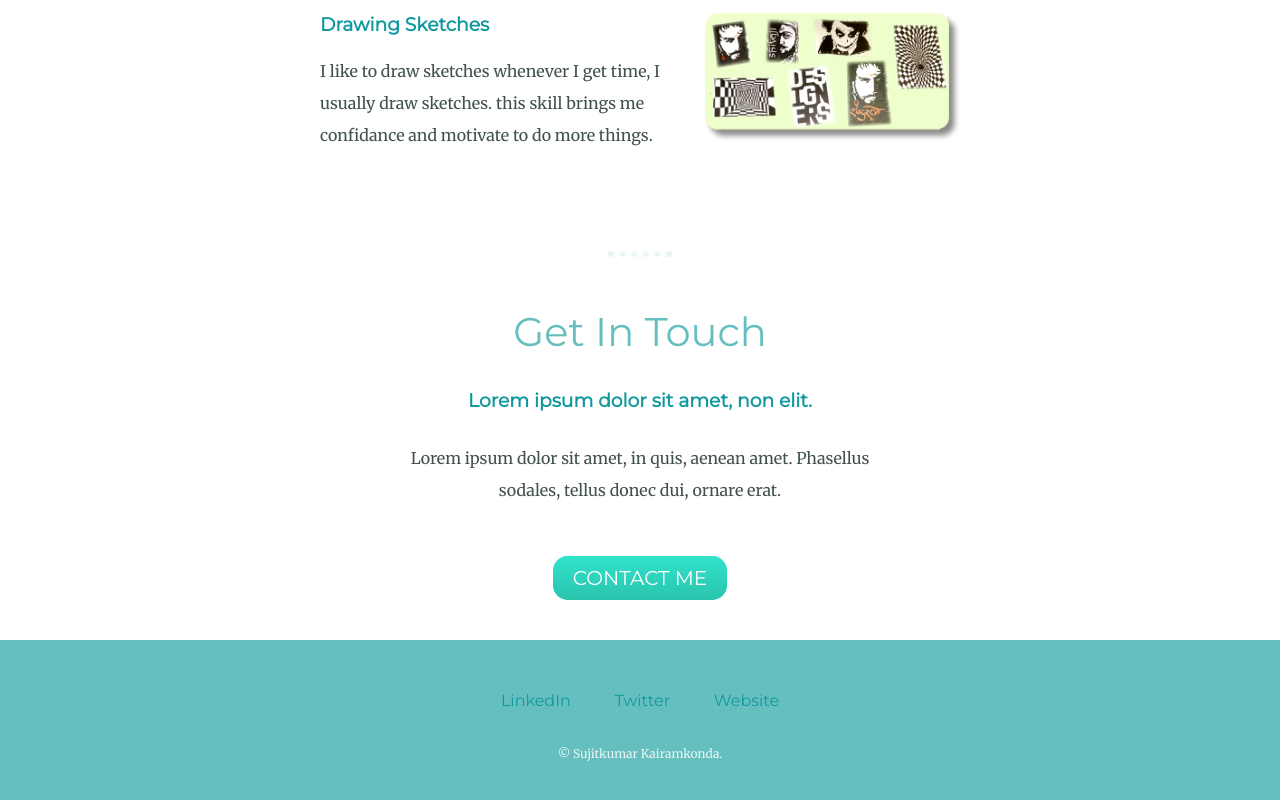
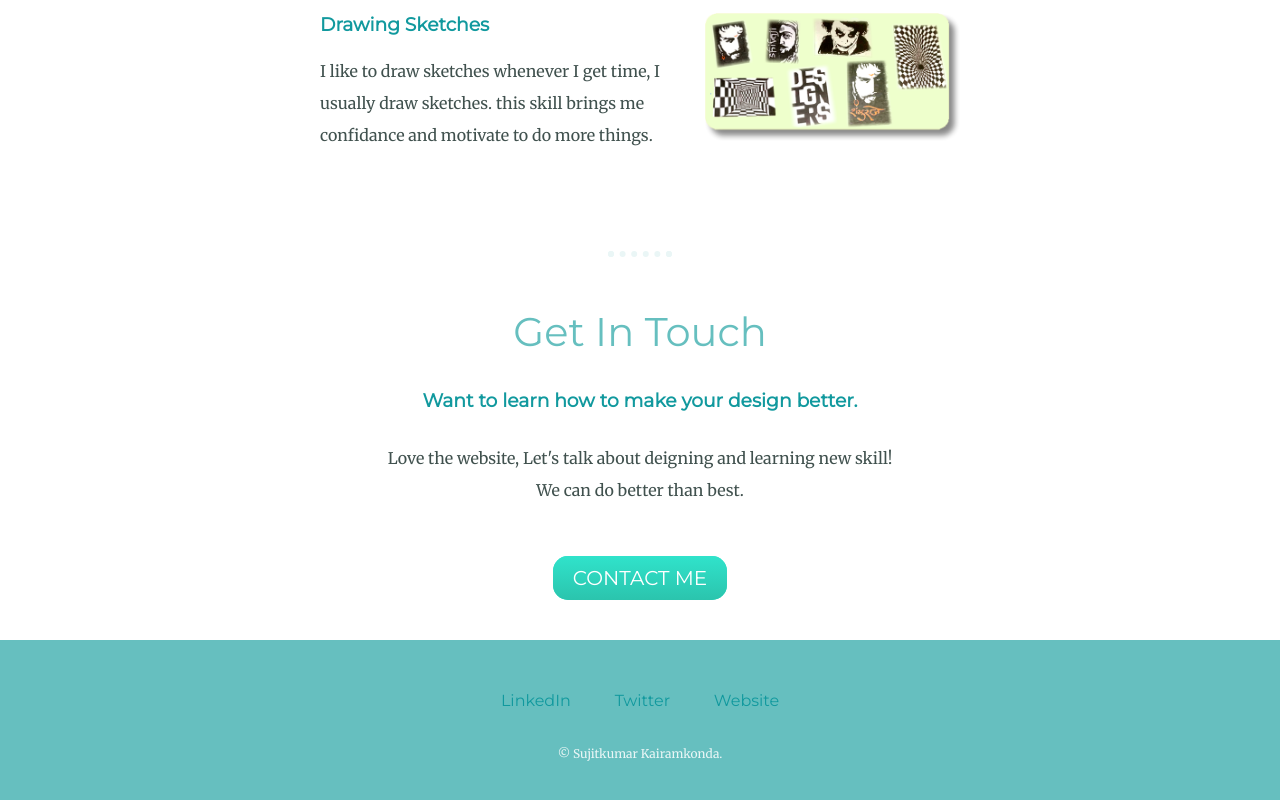
Before and after one commit to sujitkairamkonda/MySIte, a plain HTML site: page index.html in a window 1280 px wide. Shown: the part 1796-2596 px from the top of the page. Drawn offline with Linux system fonts and the light colour scheme.

Commit message:
Update index.html

```diff
--- a/index.html
+++ b/index.html
@@ -43,8 +43,8 @@
     <hr>
     <div class="contact-me">
       <h2>Get In Touch</h2>
-      <h3>Lorem ipsum dolor sit amet, non elit.</h3>
-      <p class="contact-msg">Lorem ipsum dolor sit amet, in quis, aenean amet. Phasellus sodales, tellus donec dui, ornare erat.</p>
+      <h3>Want to learn how to make your design better.</h3>
+      <p class="contact-msg">Love the website, Let's talk about deigning and learning new skill! We can do better than best.</p>
       <a class="btn" href="mailto:name@email.com">CONTACT ME</a>
     </div>
   </div>
```
